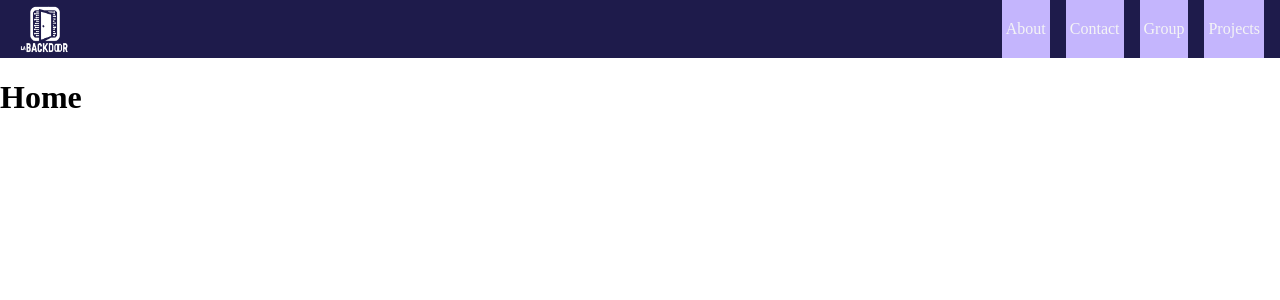
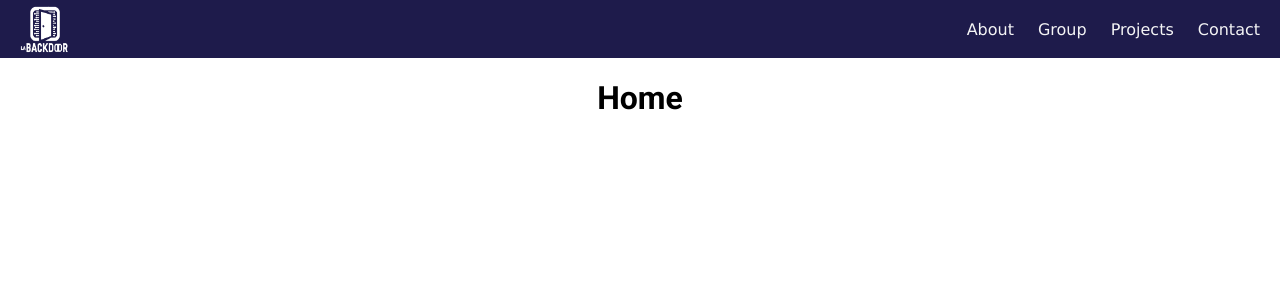
Before and after one commit to LaBackDoor/labackdoor, a React (Vite) app: page / in a window 1280 px wide. Shown: the top 300 px of the page. Built offline with nearby package versions, Linux system fonts and the light colour scheme.

Commit message:
finished navigation bar

```diff
--- a/index.html
+++ b/index.html
@@ -1,12 +1,12 @@
 <!doctype html>
 <html lang="en">
-  <head>
+  <head class="font-neuemontreal">
     <meta charset="UTF-8" />
     <link rel="icon" type="image/svg+xml" href="../public/icons/backdoor.png" />
     <meta name="viewport" content="width=device-width, initial-scale=1.0" />
     <title>LaBackDoor</title>
   </head>
-  <body>
+  <body class="font-roboto">
     <div id="root"></div>
     <script type="module" src="/src/main.tsx"></script>
   </body>
--- a/src/App.tsx
+++ b/src/App.tsx
@@ -1,3 +1,5 @@
+import { Route, Routes } from 'react-router-dom';
+
 import { Projects } from './pages/Projects';
 import { Contact } from './pages/Contact';
 import Navbar from './components/Navbar';
@@ -7,32 +9,20 @@ import { Home } from './pages/Home';
 
 
 function App() {
-  let component;
-  switch (window.location.pathname) {
-    case "/":
-      component = <Home />;
-      break
-    case "/About":
-      component = <About />;
-      break
-    case "/Contact":
-      component = <Contact />;
-      break
-    case "/Group":
-      component = <Group />;
-      break
-    case "/Projects":
-      component = <Projects />;
-      break
-    default:
-      component = <div>404: Page Not Found</div>;
-      break;
-  }
 
   return (
     <>
       <Navbar />
-      {component}
+      <div className='container'>
+        <Routes>
+          <Route path='/' element={<Home />} />
+          <Route path='/About' element={<About />} />
+          <Route path='/Contact' element={<Contact />} />
+          <Route path='/Group' element={<Group />} />
+          <Route path='/Projects' element={<Projects />} />
+        </Routes>
+
+      </div>
     </>
   )
 }
--- a/src/components/Navbar.tsx
+++ b/src/components/Navbar.tsx
@@ -1,34 +1,18 @@
-
+import { Link } from "react-router-dom";
 
 function Navbar() {
-    // const [isOpen, setIsOpen] = useState(false);
-
-    // const toggleNavbar = () => {
-    //     setIsOpen(!isOpen)
-    // }
-
-    // useEffect(() => {
-    //     setIsOpen(false);
-    // }, []);
 
     return (
-        <nav className="nav ">
-            <a href="/" className="nav-logo">
+        <nav className="nav active">
+            <Link to="/" className="nav-logo">
                 <img src="/icons/backdoor.png" height={50} width={50} alt="logo" />
-            </a>
+            </Link>
             <ul>
-                <li className="active">
-                    <a href="/About">About</a>
-                </li>
-                <li className="active">
-                    <a href="Contact">Contact</a>
-                </li>
-                <li className="active">
-                    <a href="Group">Group</a>
-                </li>
-                <li className="active">
-                    <a href="Projects">Projects</a>
-                </li>
+                <CustomLink to="/About">About</CustomLink>
+                <CustomLink to="/Group">Group</CustomLink>
+                <CustomLink to="/Projects">Projects</CustomLink>
+                <CustomLink to="Contact">Contact</CustomLink>
+
 
             </ul>
         </nav>
@@ -36,3 +20,19 @@ function Navbar() {
 }
 
 export default Navbar;
+
+interface ICustomLinkProps {
+    to: string;
+    children: React.ReactNode;
+}
+
+
+function CustomLink({ to, children, ...props }: ICustomLinkProps) {
+    const path = window.location.pathname;
+
+    return (
+        <li className={path === to ? "active" : ""}>
+            <Link to={to} {...props}>{children}</Link>
+        </li>
+    )
+}
--- a/src/resources/fonts/NeueMontreal.css
+++ /dev/null
@@ -1,56 +0,0 @@
-@font-face {
-    font-family: 'NeueMontreal-Bold';
-    src: url('../../../public/fonts/Neue\ Montreal/NeueMontreal-Bold.otf') format('otf');
-    font-weight: 800;
-    font-style: normal;
-}
-
-@font-face {
-    font-family: 'NeueMontreal-BoldItalic';
-    src: url('../../../public/fonts/Neue\ Montreal/NeueMontreal-BoldItalic.otf') format('otf');
-    font-weight: 800;
-    font-style: italic;
-}
-
-@font-face {
-    font-family: 'NeueMontreal-Italic';
-    src: url('../../../public/fonts/Neue\ Montreal/NeueMontreal-Italic.otf') format('otf');
-    font-weight: 600;
-    font-style: italic;
-}
-
-@font-face {
-    font-family: 'NeueMontreal-Light';
-    src: url('../../../public/fonts/Neue\ Montreal/NeueMontreal-Light.otf') format('otf');
-    font-weight: 400;
-    font-style: normal;
-}
-
-@font-face {
-    font-family: 'NeueMontreal-LightItalic';
-    src: url('../../../public/fonts/Neue\ Montreal/NeueMontreal-LightItalic.otf') format('otf');
-    font-weight: 400;
-    font-style: italic;
-}
-
-@font-face {
-    font-family: 'NeueMontreal-Medium';
-    src: url('../../../public/fonts/Neue\ Montreal/NeueMontreal-Medium.otf') format('otf');
-    font-weight: 600;
-    font-style: normal;
-}
-
-@font-face {
-    font-family: 'NeueMontreal-MediumItalic';
-    src: url('../../../public/fonts/Neue\ Montreal/NeueMontreal-MediumItalic.otf') format('otf');
-    font-weight: 600;
-    font-style: italic;
-}
-
-
-@font-face {
-    font-family: 'NeueMontreal-Regular';
-    src: url('../../../public/fonts/Neue\ Montreal/NeueMontreal-Regular.otf') format('otf');
-    font-weight: 600;
-    font-style: normal;
-  }
--- a/src/styles/styles.css
+++ b/src/styles/styles.css
@@ -1,9 +1,18 @@
+@import url('https://fonts.googleapis.com/css2?family=Roboto:wght@400;700&display=swap');
+
 * {
     box-sizing: border-box;
 }
 
 body {
     margin: 0;
+    font-family: 'Roboto', Geneva, Verdana, sans-serif;
+
+}
+
+.container {
+    margin: 1rem;
+    text-align: center;
 }
 
 .nav {
@@ -35,12 +44,34 @@ body {
     display: flex;
     align-items: center;
     padding: .25rem;
+    transition: all 0.3s ease-in-out;
+    font-family: 'NeueMontreal', 'NeueMontreal-Regular', 'Lucida Grande', 'NeueMontrealUnicode', Geneva, Verdana, sans-serif;
   }
 
 .nav li.active {
-    background-color: #c4b5fd;
+    border-radius: 2px;
+    box-shadow: 0px 4px 10px rgba(0, 0, 0, 0.2);
+    transition: all 0.3s ease-in-out;
+}
+
+.nav li.active a {
+    /* background-color: #221C87; */
+    color: #1d4ed8;
+}
+
+.nav li a {
+    text-decoration: none;
+    color: inherit;
+    padding: 0.25rem;
+    border-radius: 2px;
 }
 
 .nav li:hover {
-    background-color: #581c87;
+    border-radius: 2px;
+    box-shadow: 0px 2px 6px rgba(0, 0, 0, 0.15);
+    transition: all 0.3s ease-in-out;
 }
+
+.nav li:hover a{
+    color: #1e40af;
+}
--- a/tailwind.config.js
+++ b/tailwind.config.js
@@ -3,6 +3,11 @@ export default {
   content: [],
   theme: {
     extend: {
+      fontFamily: {
+        sans: ['Neue Montreal', 'Roboto', 'sans-serif'],
+        roboto: ['Roboto', 'sans-serif'],
+        neuemontreal: ['Neue Montreal', 'sans-serif'],
+      },
       backgroundColor: {
         primary: {
           main: "#0a192f",
```
Also changed, not shown: src/main.tsx (+0 -18 lines), src/resources/fonts/fonts.ts (deleted, +0 -12 lines), 4 other files (tests, documents, lock files or other folders).
